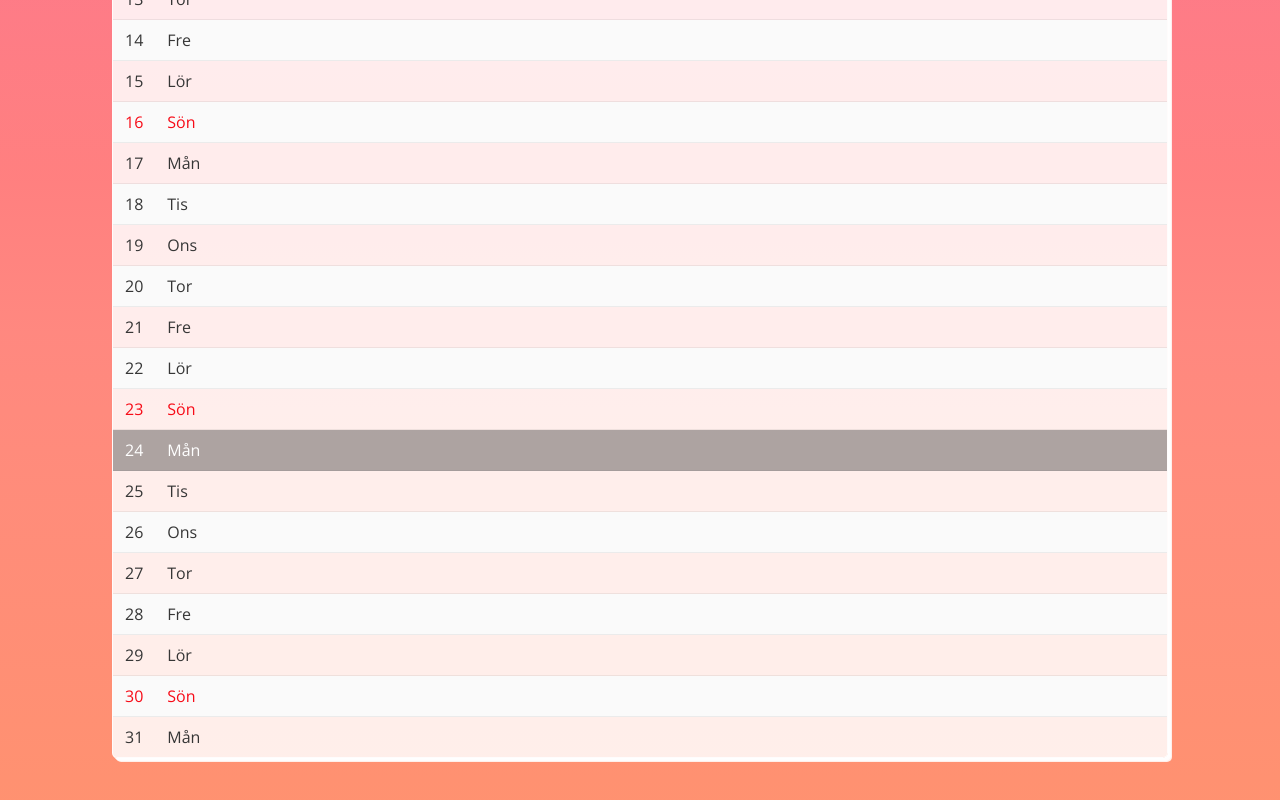
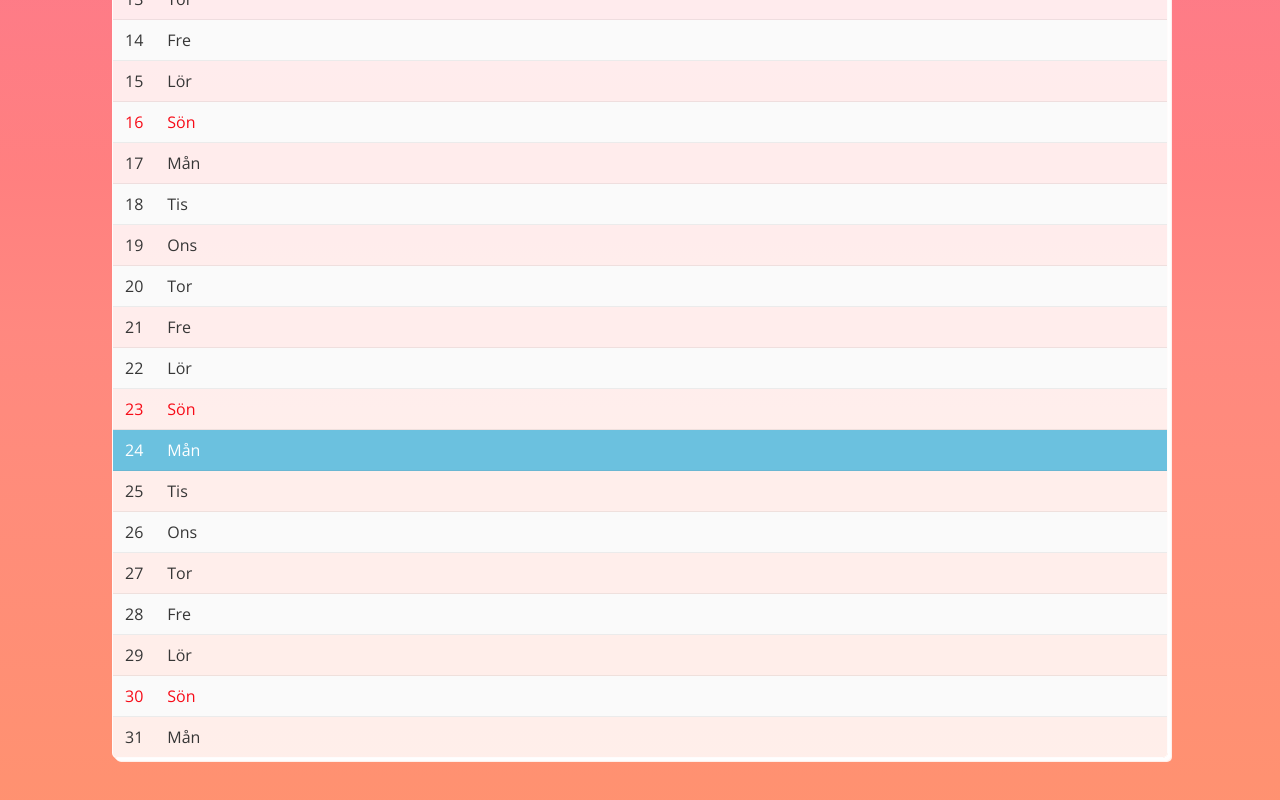
Before and after one commit to kandersson135/kalender, a plain HTML site: page index.html in a window 1280 px wide. Shown: the part 596-1396 px from the top of the page. Drawn offline with nearby package versions, Linux system fonts and the light colour scheme.

Commit message:
Update main.css

```diff
--- a/css/main.css
+++ b/css/main.css
@@ -19,7 +19,7 @@ body {
   font-family: 'Open Sans', sans-serif;
 }
 .container {margin-top: -30px;}
-.is-current {background-color: rgba(50, 50, 50, 0.4) !important; color: #fff;}
+.is-current {background-color: rgba(71, 183, 220, 0.8) !important; color: #fff;}
 
 .button {
   background-color: rgba(255, 255, 255, 0.8);
```
